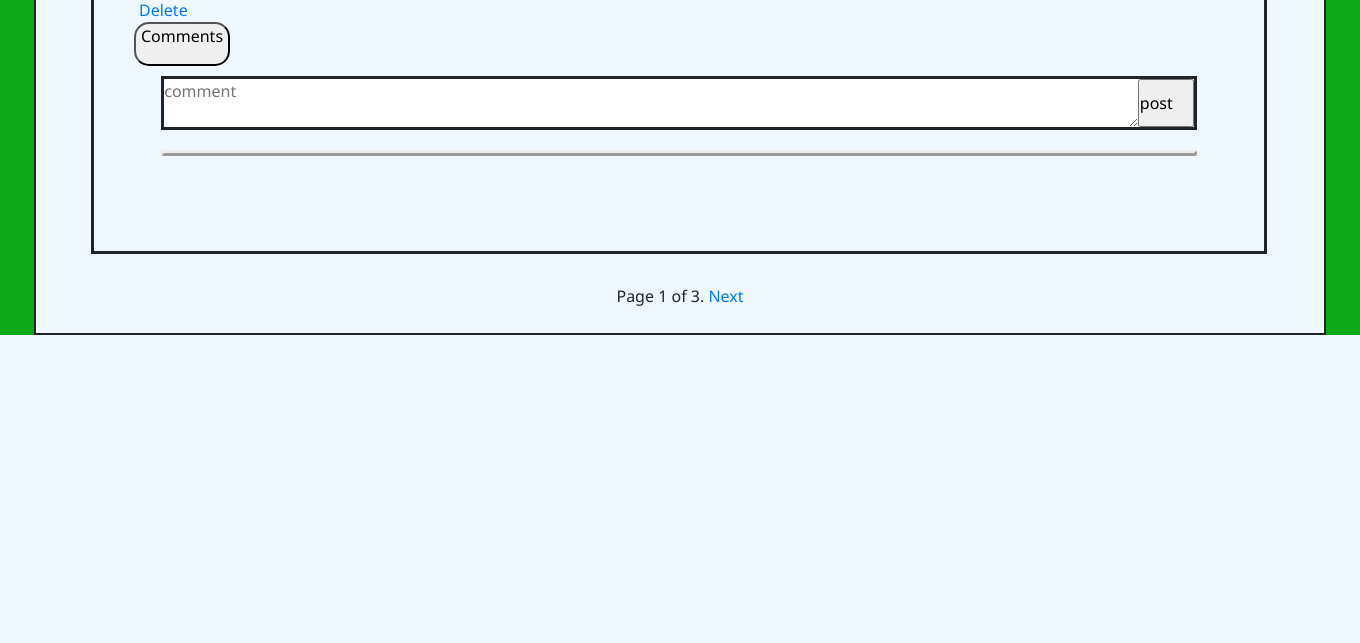
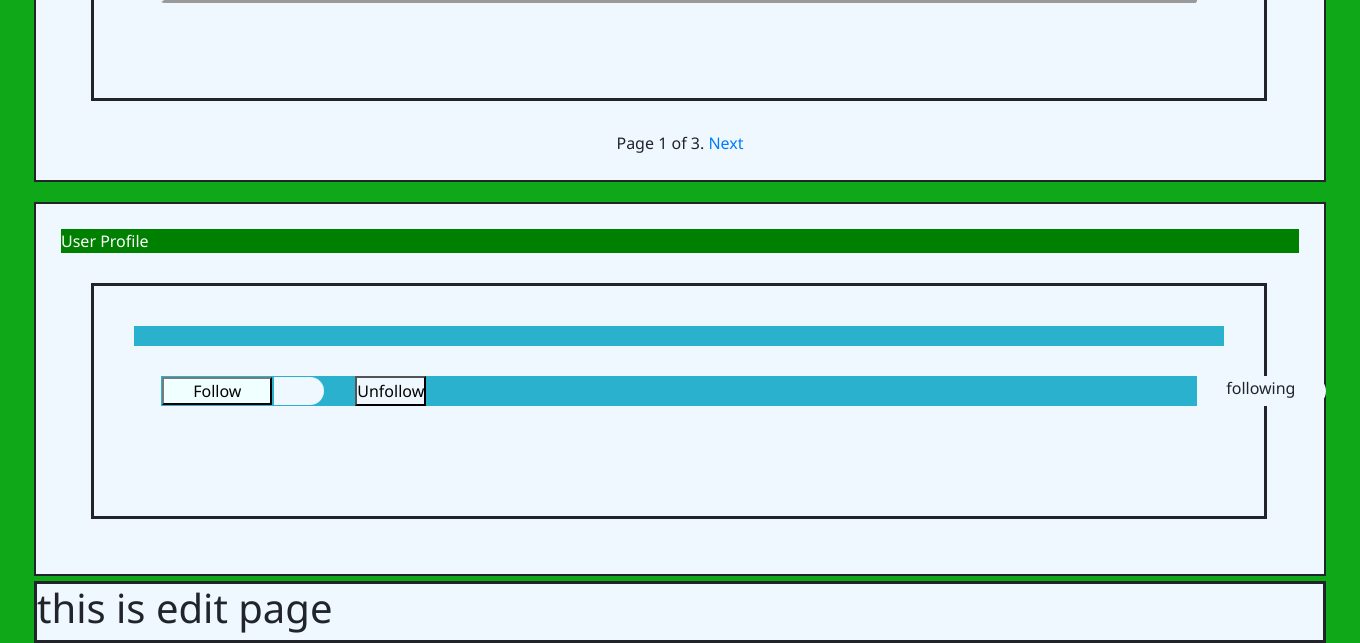
Before and after one commit to tamerat-ab/project_4, a Django app: page / in a window 1360 px wide. Shown: the part 2230-2873 px from the top of the page. Before the commit the page ends 2565 px from the top, so only its background shows below. Run offline with Django 3.2, Linux system fonts and the light colour scheme; data comes from the database, SQL or seed files in the repository; some libraries are stand-ins or nearby versions.

Commit message:
final latest

```diff
--- a/network/static/network/network.js
+++ b/network/static/network/network.js
@@ -1,5 +1,5 @@
 document.addEventListener('DOMContentLoaded', () =>{
-  // post_list();
+  post_list();
  document.getElementById('posts').onclick=post_list();
   create_post();
   delete_post();
@@ -14,17 +14,17 @@ document.addEventListener('DOMContentLoaded', () =>{
   create_comment();
   like_count();
   // count_follow();
-  post_list();
+  // post_list();
 
 })
 
 function post_list() {
 
-  document.getElementById('create-post').style.display="block";
+  document.getElementById('create-post').style.display="none";
   document.getElementById('post-container').style.display="block";
   document.getElementById('following-post-container').style.display="none";
-  document.getElementById('profile-container').style.display="none";
- document.getElementById('edit-post').style.display="none";
+  document.getElementById('profile-container').style.display="block";
+ document.getElementById('edit-post').style.display="block";
  }
 
 function create_post(){
@@ -253,19 +253,31 @@ function edit (){
    const text_field=data[0]['text_field'];
    const date =data[0]['date'];
    const id = data[0]['id'];
+   console.log(id);
    const edit_div=document.getElementById('edit-post');
    const post_form=document.getElementById('post-form');
-   const edit_post=post.cloneNode(true);
+   const edit_post=post_form.cloneNode(true);
   //  const form=document.querySelector('#post-form');
    const text=document.querySelector('#textarea');
-  //  text.value=text_field
-   text.innerHTML=text_field
+   edit_post.textarea.innerHTML=text_field
+   edit_post.setAttribute('data-data',`${id}`);
    edit_div.appendChild(edit_post)
-   form.onsubmit=function(){
+   edit_div.appendChild(edit_post)
+   console.log(edit_post)
+   div=document.querySelector('[data-data]')
+   console.log(div);});
+
+   const div1=document.querySelector('#post-form');
+   console.log(div1);
+   div1.onsubmit=function(event){
+   const id=event.target.getAttribute('data-data')
+    const texter=document.querySelector('#textarea')
     fetch(`${id}/update`,
-         {method: 'PUT', body:json.stringify({text_field:text_field})});};
-
-  });
+         {method: 'PUT', body:json.stringify({text_field:texter})})
+         console.log('method')
+         .then(response => response.json())
+         .then(data =>{console.log(data)})
+         ;}
  }})
 };
 
--- a/network/templates/network/index.html
+++ b/network/templates/network/index.html
@@ -28,7 +28,7 @@
               <div id="post-list">
 
                       <button data-profile="{{post.user.id}}" id="username-link" >{{post.user.username}}</button> <br>
-                      <a data-edit="{{post.id}}" id="btn-edit" href="">edit</a>
+                      <a data-edit="{{post.id}}" id="btn-edit" href="#edit-post">edit</a>
                       <h3>{{post.text_field}} </h3> <br>
                       <h3>{{post.date_created_On}} </h3> <br>
 
@@ -78,11 +78,11 @@
 
 </div>
 
- <!-- boarder -->
+
 
 <div id="following-post-container">
             <div id="following-title">Following Posts</div>
-            <div id="user-following"> </div>
+            <div id="user-following">come on </div>
 </div>
 
 
@@ -122,8 +122,8 @@
                   <!-- <form id="post-form" action="" method="">
                     <textarea name="text_field" id="textarea" > </textarea> <br>
                     <button id="form-button" type="submit">update</button>
-                  </for>
-              -->
+                  </for> -->
+
 </div>
 
 
--- a/network/templates/network/layout.html
+++ b/network/templates/network/layout.html
@@ -187,6 +187,9 @@
 body {
     background-color:aliceblue;
 }
+
+
+
 #section{
     background-color:rgb(15, 168, 25);
     margin-top: 10px;
@@ -194,7 +197,7 @@ body {
     height: auto;
 }
 
-#create-post,#edit-post{
+#create-post{
     display: flex;
         flex-direction: column;
         flex-wrap: nowrap;
@@ -422,6 +425,7 @@ img{
     margin-left: 10px;
     #btn-unfollow{
         background-color:aliceblue;
+
     }
 
 }
@@ -539,14 +543,14 @@ img{
 
 
 
-                        <li><a id="posts" href="">All Posts</a>
+                        <li><a id="posts" href="">All Posts</a></li>
 
-                        <li><a id="following_url" href="">Following</a>
+                        <li><a id="following_url" href="#following-post-container">Following</a></li>
 
-                        <li><a href="{% url 'logout' %}">Log out</a>
+                        <li><a href="{% url 'logout' %}">Log out</a></li>
                         {% else %}
 
-                        <li><a href="{% url 'login' %}">Log In</a>
+                        <li><a href="{% url 'login' %}">Log In</a></li>
                         <li><a href="{% url 'register' %}">Register</a></li>
                         {% endif %}
                         <!-- <ul class="nav-dropdown">
```
